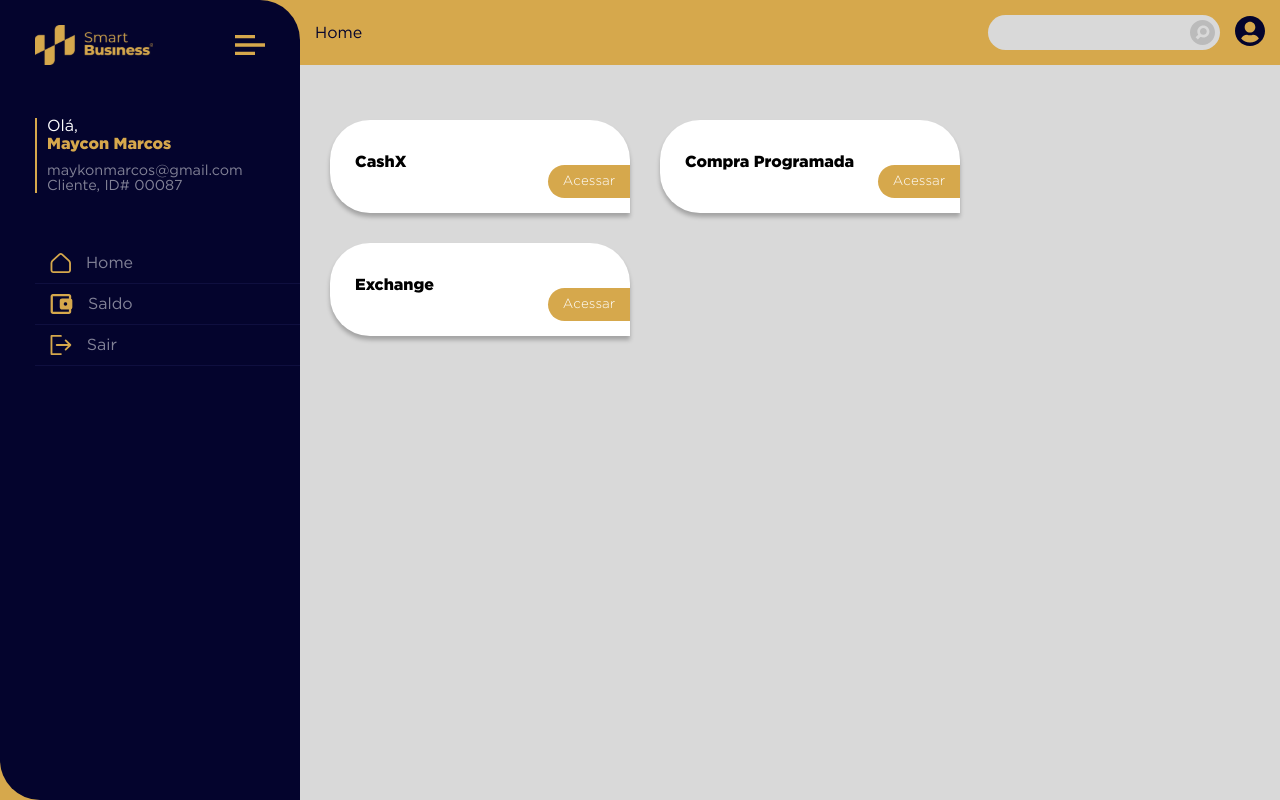
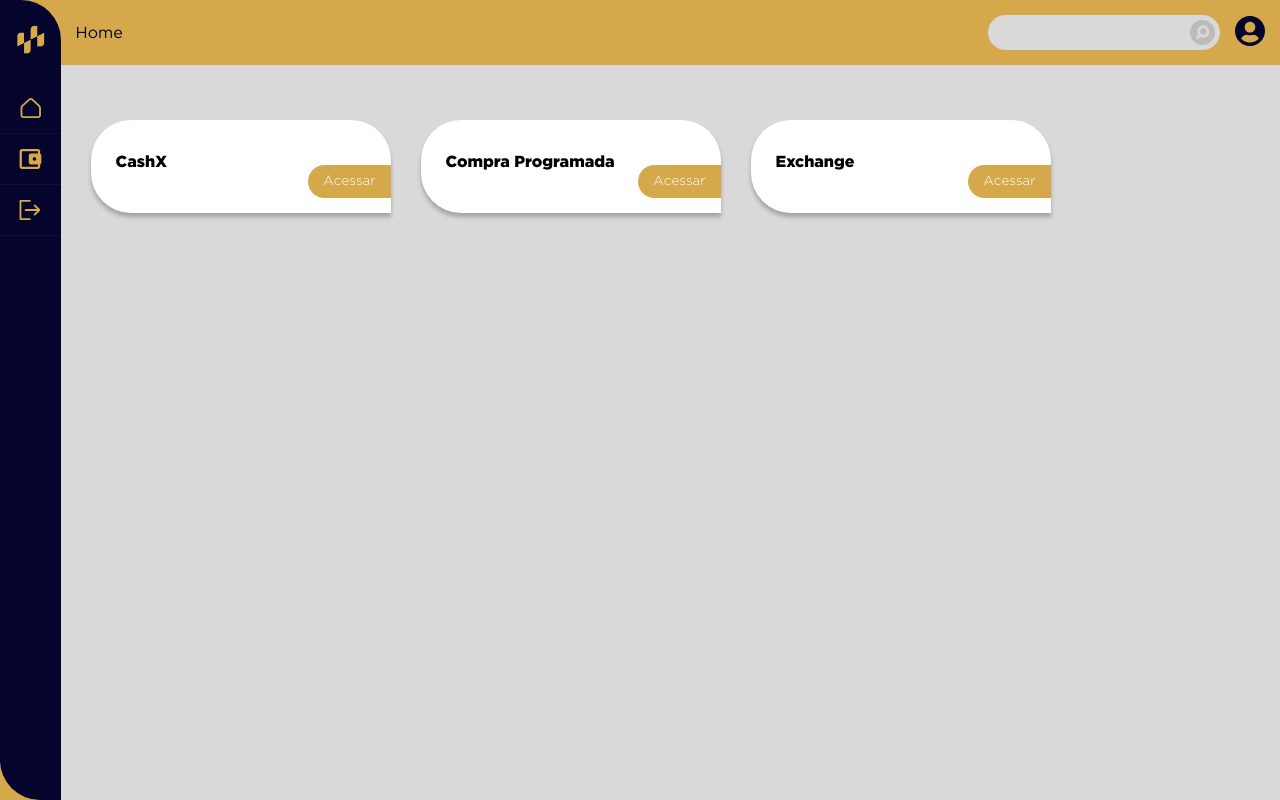
Before and after one commit to codethebasics/credcoin, a Next.js app: page / in a window 1280 px wide. Both pictures are taken after a click on the element 250 px from the left and 46 px from the top of the page. Built offline with nearby package versions, Linux system fonts and the light colour scheme.

Commit message:
expand/short menu

```diff
--- a/components/layout/menu/Sidebar.js
+++ b/components/layout/menu/Sidebar.js
@@ -9,7 +9,10 @@ export default function Sidebar(props) {
                     <div className={styles.logo}>
                         <img src="/img/logo-gold.svg" />
                     </div>
-                    <div className={styles.menu}>
+                    <div
+                        className={styles.menu}
+                        onClick={props.toggleExpandMenu}
+                    >
                         <img src="/img/hamburger-gold.svg" />
                     </div>
                 </div>
--- a/components/layout/menu/SidebarShort.js
+++ b/components/layout/menu/SidebarShort.js
@@ -6,7 +6,10 @@ export default function SidebarShort(props) {
         <div id={styles.sidebar}>
             <div>
                 <div className={styles.brand}>
-                    <div className={styles.menu}>
+                    <div
+                        className={styles.menu}
+                        onClick={props.toggleExpandMenu}
+                    >
                         <img height={30} src="/img/short-icon.png" />
                     </div>
                 </div>
--- a/pages/_app.js
+++ b/pages/_app.js
@@ -3,15 +3,49 @@ import Header from '../components/layout/header/Header.js';
 import Sidebar from '../components/layout/menu/Sidebar';
 import SidebarShort from '../components/layout/menu/SidebarShort';
 import SidebarBottom from '../components/layout/menu/SidebarBottom';
+import { useState } from 'react';
 
 function App({ Component, pageProps }) {
+    const [expandMenu, setExpandMenu] = useState(false);
+
+    const toggleExpandMenu = () => {
+        setExpandMenu(!expandMenu);
+        const mainContainer = document.getElementById('mainContainer');
+        const sidebarContainer = document.getElementById('sidebarContainer');
+        const sidebarShortContainer = document.getElementById(
+            'sidebarShortContainer'
+        );
+
+        if (expandMenu) {
+            sidebarContainer.style.display = 'flex';
+            sidebarShortContainer.style.display = 'none';
+            mainContainer.style.gridTemplateAreas = `
+                "sidebar header"
+                "sidebar body"
+             `;
+        } else {
+            sidebarContainer.style.display = 'none';
+            sidebarShortContainer.style.display = 'flex';
+            mainContainer.style.gridTemplateAreas = `
+                "sidebarShort header"
+                "sidebarShort body"
+             `;
+        }
+    };
+
     return (
         <div id="mainContainer">
             <div id="sidebarContainer">
-                <Sidebar />
+                <Sidebar
+                    show={expandMenu}
+                    toggleExpandMenu={toggleExpandMenu}
+                />
             </div>
             <div id="sidebarShortContainer">
-                <SidebarShort />
+                <SidebarShort
+                    show={!expandMenu}
+                    toggleExpandMenu={toggleExpandMenu}
+                />
             </div>
             <div id="sidebarBottomContainer">
                 <SidebarBottom />
--- a/styles/globals.scss
+++ b/styles/globals.scss
@@ -128,7 +128,6 @@ a {
 
             #sidebarBottomContainer {
                 display: flex;
-                background: lime;
             }
     }
 }
```
